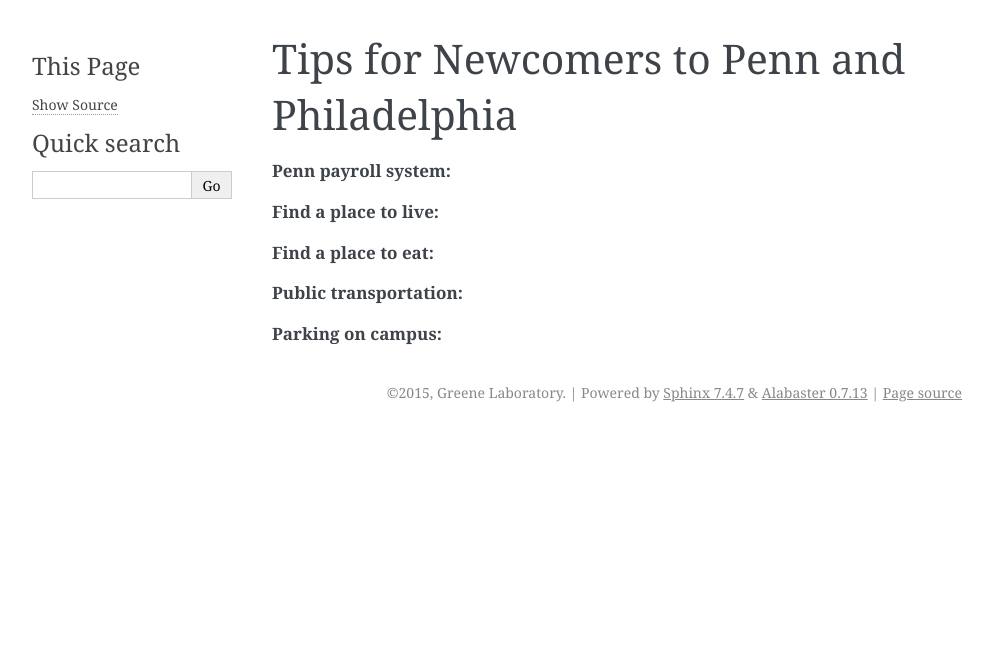
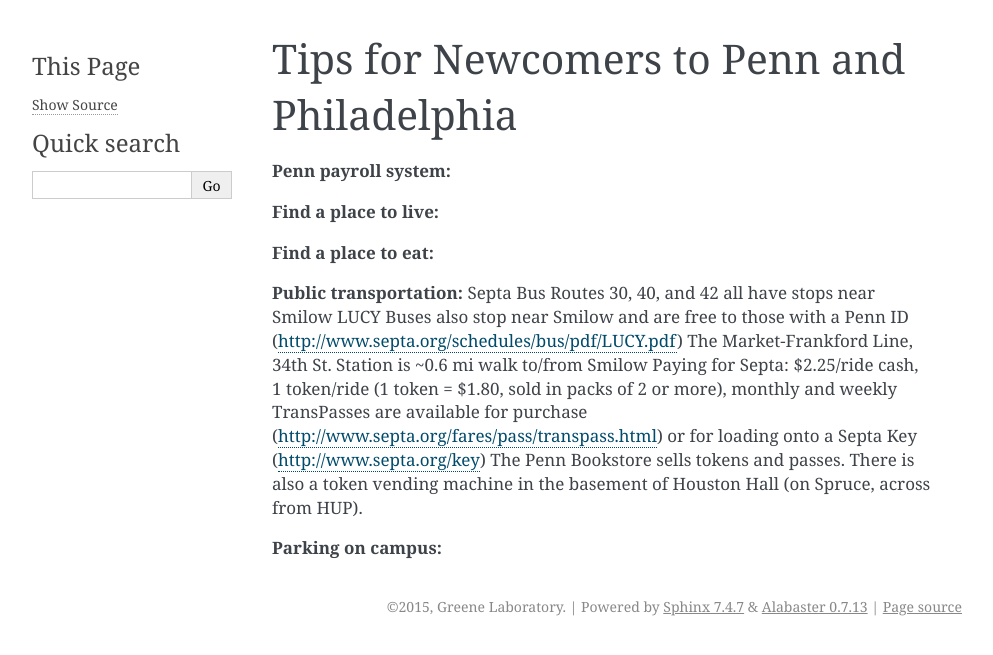
Before and after one commit to greenelab/onboarding, a Sphinx documentation site: the page built from source/newcomers_info.rst, in a window 1280 px wide. Shown: the top 655 px of the page, without its empty margins (148-1141 px from the left). Built offline with Sphinx 7.4.7, drawn with Linux system fonts in a browser that asks for light colours.

Commit message:
added bus and subway information

```diff
--- a/source/newcomers_info.rst
+++ b/source/newcomers_info.rst
@@ -8,5 +8,10 @@ Tips for Newcomers to Penn and Philadelphia
 **Find a place to eat:**
 
 **Public transportation:**
+Septa Bus Routes 30, 40, and 42 all have stops near Smilow
+LUCY Buses also stop near Smilow and are free to those with a Penn ID (http://www.septa.org/schedules/bus/pdf/LUCY.pdf)
+The Market-Frankford Line, 34th St. Station is ~0.6 mi walk to/from Smilow
+Paying for Septa: $2.25/ride cash, 1 token/ride (1 token = $1.80, sold in packs of 2 or more), monthly and weekly TransPasses are available for purchase (http://www.septa.org/fares/pass/transpass.html) or for loading onto a Septa Key (http://www.septa.org/key)
+The Penn Bookstore sells tokens and passes. There is also a token vending machine in the basement of Houston Hall (on Spruce, across from HUP).
 
 **Parking on campus:**
```
